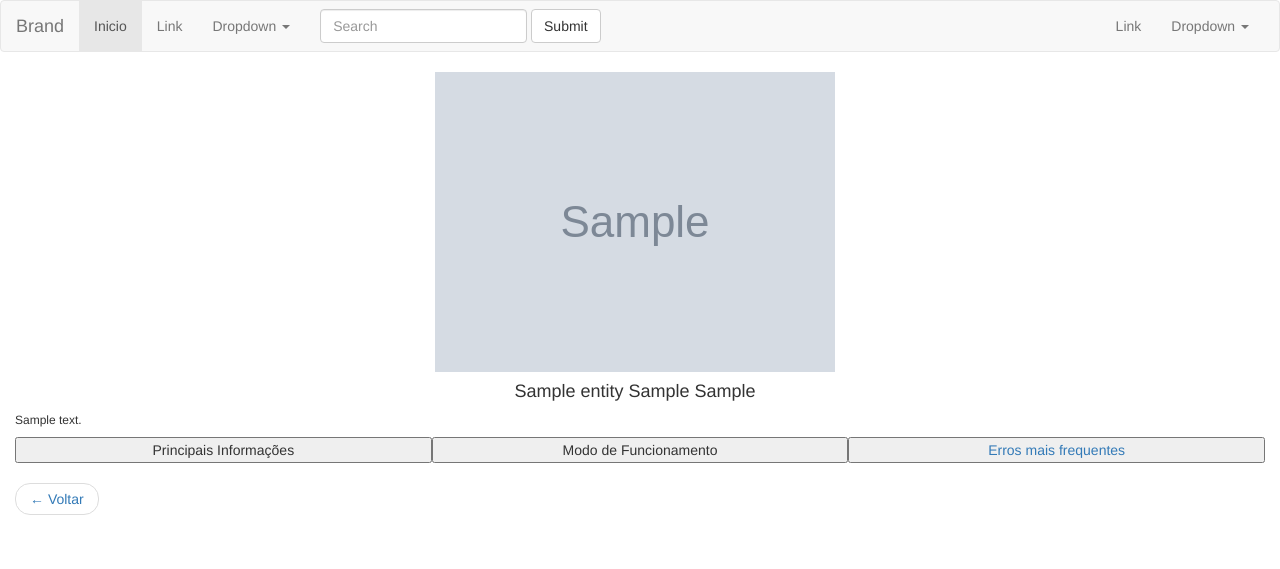
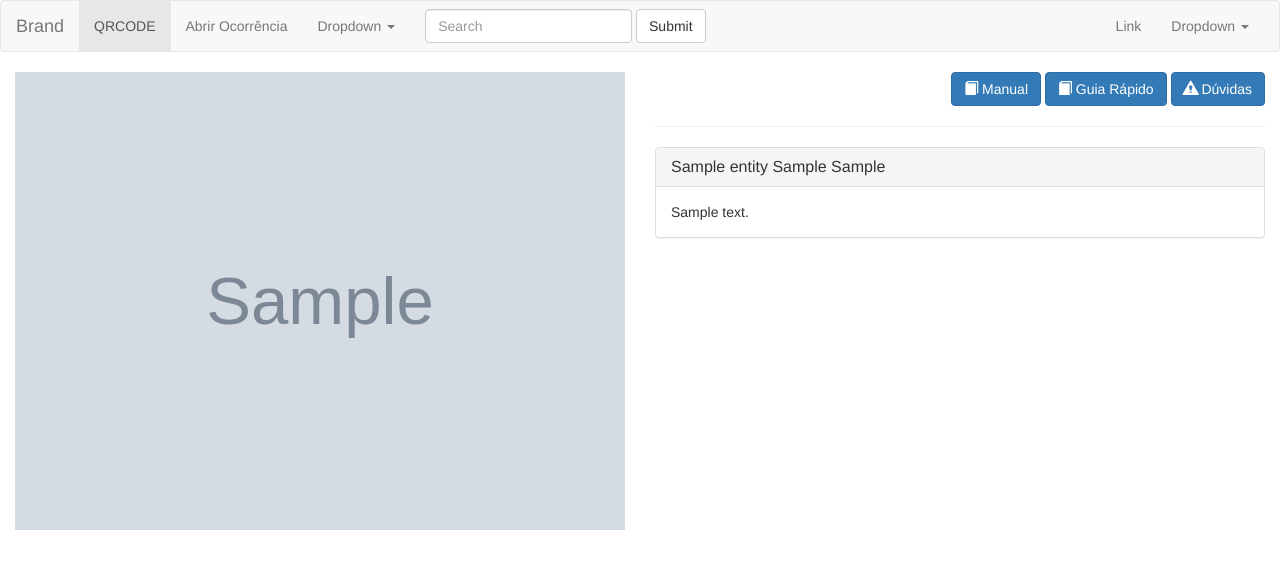
Before and after one commit to PaulaRoberta/ProjetoTCC, a Django app: page /equipamento/1 in a window 1280 px wide. Shown: the top 569 px of the page. Run offline with Django 3.2, Linux system fonts and the light colour scheme; tables that the repository leaves empty hold one stand-in row (values such as "Sample post"); grey boxes marked "Sample" are stand-in pictures; some libraries are stand-ins or nearby versions.

Commit message:
login/equipamento

```diff
--- a/app/controllers/equipamento.py
+++ b/app/controllers/equipamento.py
@@ -3,11 +3,11 @@ from django.http import HttpResponse
 from django.template import loader
 from requests.utils import quote
 
-from app.models import Entity
+from app.models import Entity, Midias
 
-def funcionamento(request, id):
+def view(request, id):
     entity = Entity.objects.get(pk=id)
-    return render(request, 'funcionamento/form_create.html', {
+    return render(request, 'equipamento/view.html', {
         "entity": entity
     })
 
@@ -18,7 +18,7 @@ def index(request):
     })
 
 def get_qrcode(request, id):
-    path = quote('/funcionamento/%s' % id, safe='')
+    path = quote('/equipamento/%s' % id, safe='')
     url = 'https://chart.googleapis.com/chart?chs=250x250&cht=qr&chl=%s' % path
 
     return HttpResponse(url);
--- a/app/models.py
+++ b/app/models.py
@@ -2,7 +2,6 @@ import datetime
 from django.utils import timezone
 from django.db.models import (Model, CharField, ForeignKey,
                                                    DateTimeField)
-
 
 class UserType(Model):
     type_user =CharField(max_length=120)
@@ -50,6 +49,7 @@ class Event(Model):
     def __str__(self):
         return "Entity #%s" % self.id
 
+
 class Midias(Model):
     entity = ForeignKey(Entity, null=True)
     file = CharField(max_length=120, null=True)
@@ -58,6 +58,7 @@ class Midias(Model):
 
     def __str__(self):
         return "Entity #%s" % self.id
+
 
 
 class Comment(Model):
--- /dev/null
+++ b/app/templates/equipamento/view.html
@@ -0,0 +1,44 @@
+{% extends "base.html" %}
+{% block content %}
+<!-- Parte das opções de funcionamento -->
+
+<div class="row">
+    <!-- Image -->
+    <div class="col-md-6">
+        <img style="width:100%;" src="{{entity.image}}">
+    </div>
+
+    <div class="col-md-6">
+
+        <div class="row">
+            <div class="col-md-12" style="text-align: right">
+                <a class="btn btn-primary" href='/funcionamento/{{ entity.id }}' > <i class="glyphicon glyphicon-book"></i> Manual </a>
+            <!-- </div>
+            <div class="col-md-4"> -->
+                <a class="btn btn-primary" href='/funcionamento/{{ entity.id }}' > <i class="glyphicon glyphicon-book"></i> Guia Rápido</a>
+            <!-- </div>
+            <div class="col-md-4"> -->
+                <a class="btn btn-primary" href='/errosfrequentes/{{ entity.id }}' > <i class="glyphicon glyphicon-alert"></i> Dúvidas </a>
+            </div>
+        </div>
+        <hr>
+        <div class="row">
+            <div class="col-md-12">
+
+                <div class="panel panel-default">
+                    <div class="panel-heading">
+                        <h3 class="panel-title">{{ entity.name}} {{ entity.maker}} {{ entity.model}}</h3>
+                    </div>
+                    <div class="panel-body">
+                        {{ entity.description}}
+                    </div>
+                </div>
+            </div>
+        </div>
+
+    </div>
+
+    </div>
+</div>
+
+{% endblock content%}
--- a/app/templates/funcionamento/form_create.html
+++ /dev/null
@@ -1,39 +0,0 @@
-{% extends "base.html" %}
-
-
-{% block content %}
-<!-- Parte das opções de funcionamento -->
-
-<div class="media">
-  <div class="media-left">
-      <img class="media-object" style="height:40%; margin-left:auto; margin-right:auto;" src="{{entity.image}}">
-  <div class="media-body" style="text-align: center" >
-      <h4> <option value="{{ entity.id}} {{entity.maker}} {{ entity.model}}">{{ entity.name}} {{ entity.maker}} {{ entity.model}}</option> </h4><!--colocar if do id do equipamento que vem do qrcode-->
-      <div style="text-align:justify">
-        <h6 >{{ entity.description}}</h6>
-      </div>
-  </div>
-  </div>
-
-  <div class="btn-group btn-group-justified" role="group" aria-label="...">
-    <div class="btn-group" role="group">
-      <button type="button" class=" btn-group btn-group-justified">Principais Informações</button>
-    </div>
-  <div class="btn-group" role="group">
-    <button type="button" class="btn-group btn-group-justified">Modo de Funcionamento</button>
-  </div>
-  <div class="btn-group" role="group">
-    <a href='/errosfrequentes/{{ entity.id }}' > <button type="button" class="btn-group btn-group-justified">Erros mais frequentes</button></a>
-  </div>
-</div>
-
-<!-- Testando -->
-<nav aria-label="...">
-  <ul class="pager">
-    <li class="previous"><a href='/sumario/create/'><span aria-hidden="true">&larr;</span> Voltar </a></li>
-  </ul>
-</nav>
-
-</div>
-
-{% endblock content%}
--- a/app/templates/header.html
+++ b/app/templates/header.html
@@ -14,8 +14,8 @@
     <!-- Collect the nav links, forms, and other content for toggling -->
     <div class="collapse navbar-collapse" id="bs-example-navbar-collapse-1">
       <ul class="nav navbar-nav">
-        <li class="active"><a href="#">Inicio <span class="sr-only">(current)</span></a></li>
-        <li><a href="#">Link</a></li>
+        <li class="active"><a href="/qrcode">QRCODE<span class="sr-only">(current)</span></a></li>
+        <li><a href="/event/create/">Abrir Ocorrência</a></li>
         <li class="dropdown">
           <a href="#" class="dropdown-toggle" data-toggle="dropdown" role="button" aria-haspopup="true" aria-expanded="false">Dropdown <span class="caret"></span></a>
           <ul class="dropdown-menu">
--- a/app/urls.py
+++ b/app/urls.py
@@ -1,14 +1,26 @@
 from django.conf.urls import url
 from app.controllers import (event, funcionamento, sumario, errosfrequentes,
-                             equipamento, qrcode)
+                             equipamento, qrcode, user)
 
 urlpatterns = [
     url(r'^event/create', event.create, name='index'),
-    url(r'^equipamento/(?P<id>\d+)',equipamento.funcionamento, name='funcionamento'),
-    url(r'^sumario/create',sumario.create, name='sumario'),
+
     url(r'^equipamento$',equipamento.index, name='equipamento'),
+    url(r'^equipamento/(?P<id>\d+)',equipamento.view, name='equipamento'),
+    url(r'^equipamento/qrcode/(?P<id>\d+)', equipamento.get_qrcode, name='get qrcode'),
+
+    url(r'^funcionamento/(?P<id>\d+)',funcionamento.index, name='funcionamento'),
+    url(r'^funcionamento/verificacao/(?P<id>\d+)',funcionamento.partfuncionamento, name='funcionamento'),
+
+    url(r'^qrcode$', qrcode.reader, name="qrcode"),
+
     url(r'^errosfrequentes/(?P<id>\d+)',errosfrequentes.show, name='errosfrequentes'),
-    url(r'^equipamento/qrcode/(?P<id>\d+)', equipamento.get_qrcode, name='get qrcode'),
-    url(r'^qrcode$', qrcode.reader, name="qrcode"),
-    url(r'^funcionamento/(?P<id>\d+)',funcionamento.index, name='funcionamento')
+
+    url(r'^sumario/create',sumario.create, name='sumario'), #olhar n tem nada.
+
+    url(r'^login$', user.login, name='login'),
+    url(r'^do_login$', user.do_login, name='do login'),
+    url(r'^user/create$', user.create, name='create'),
+    url(r'^user/do_create$', user.do_create, name='do create'),
+
 ]
```
Also changed, not shown: app/controllers/funcionamento.py (+7 -0 lines), app/controllers/user.py (added, +48 -0 lines), app/templates/funcionamento/index.html (+29 -0 lines), app/templates/funcionamento/partfuncionamento.html (added, +19 -0 lines), app/templates/sumario/form_create.html (+6 -11 lines), app/templates/user/create.html (added, +32 -0 lines), app/templates/user/login.html (added, +26 -0 lines), app/admin.py (line endings or trailing spaces), app/migrations/0009_auto_20161024_2014.py (added), app/static/js/webqr.js (line endings or trailing spaces).
